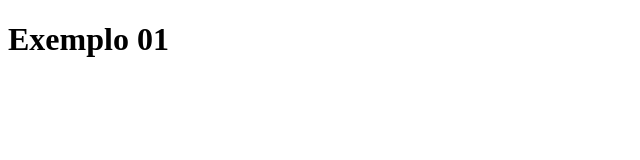
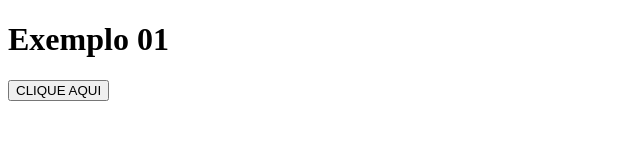
Before and after one commit to Danielgaetad/pa-java-2, a plain HTML site: page index.html in a window 1280 px wide. Shown: the whole page, without its empty margins (0-640 px from the left). Drawn offline with Linux system fonts and the light colour scheme.

Commit message:
Add files via upload

```diff
--- a/index.html
+++ b/index.html
@@ -8,5 +8,8 @@
 <body>
 	<h1>Exemplo 01</h1>
 
+	<button onclick="aviso()">CLIQUE AQUI</button>
+	<script src="js/botao.js"></script>
+
 </body>
 </html>
--- /dev/null
+++ b/js/botao.js
@@ -0,0 +1,3 @@
+function aviso(){
+	alert("FUI CLICADO!")
+}
```
